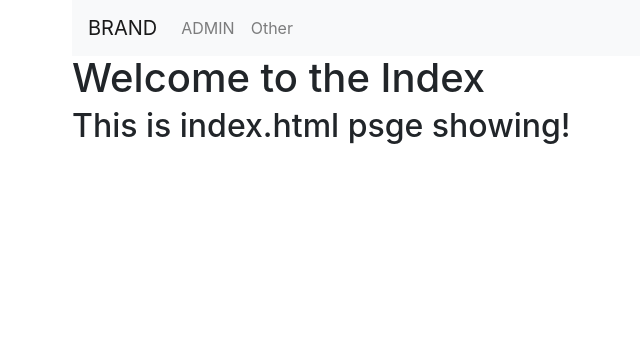
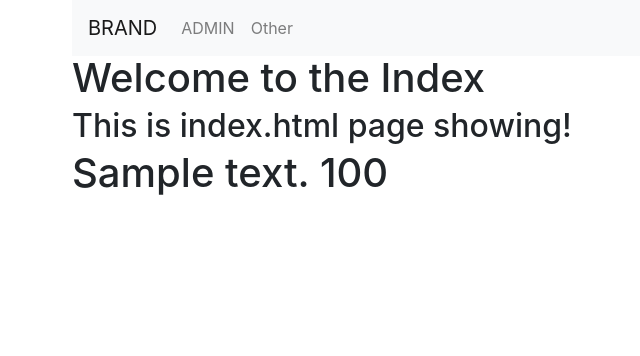
Before and after one commit to cdunn6754/Django_Stuff, a Django app: template Django_Level_One/learning_templates/templates/basic_app/index.html in a window 1280 px wide. Shown: the top 356 px of the page, without its empty margins (13-653 px from the left). Run offline with Django 3.2, Linux system fonts and the light colour scheme; the template is opened without the code that fills it: most values are stand-ins (such as "Sample title", 1, 10 or a date in 2020); parts of the project's set-up code (start-up, migrations or seed data) failed here and were passed over; some libraries are stand-ins or nearby versions.

Commit message:
Finished Section 4 of the Course

```diff
--- a/Django_Level_One/learning_templates/basic_app/views.py
+++ b/Django_Level_One/learning_templates/basic_app/views.py
@@ -2,7 +2,8 @@ from django.shortcuts import render
 
 # Create your views here.
 def index(request):
-    return render(request,'basic_app/index.html')
+    context_dict = {'text': "hello world", 'number': 100}
+    return render(request,'basic_app/index.html',context_dict)
 
 def other(request):
     return render(request, 'basic_app/other.html')
--- a/Django_Level_One/learning_templates/templates/basic_app/base.html
+++ b/Django_Level_One/learning_templates/templates/basic_app/base.html
@@ -14,7 +14,7 @@
               <a class="navbar-brand" href="{%url "index"%}">BRAND <span class="sr-only">(current)</span></a>
             </li>
             <li class="nav-item">
-              <a class="nav-link" href="{%url 'admin:index'%}">ADMIN</a>
+              <a class="nav-link" href="{%url 'admin:index' %}">ADMIN</a>
             </li>
             <li class="nav-item">
               <a class="nav-link" href="{%url 'basic_app:other' %}">Other</a>
--- a/Django_Level_One/learning_templates/templates/basic_app/index.html
+++ b/Django_Level_One/learning_templates/templates/basic_app/index.html
@@ -3,5 +3,12 @@
 
 {% block body_block %}
   <h1>Welcome to the Index</h1>
-  <h2>This is index.html psge showing!</h2>
+  <h2>This is index.html page showing!</h2>
+
+  <h1>
+    {{ text|cut:'hel' }}
+    {{ number|add:"99" }}
+  </h1>
+
+
 {% endblock %}
```
Also changed, not shown: Django_Level_One/learning_templates/basic_app/templatetags/my_extras.py (added, +10 -0 lines), Django_Level_One/learning_templates/basic_app/templatetags/__init__.py (added).
